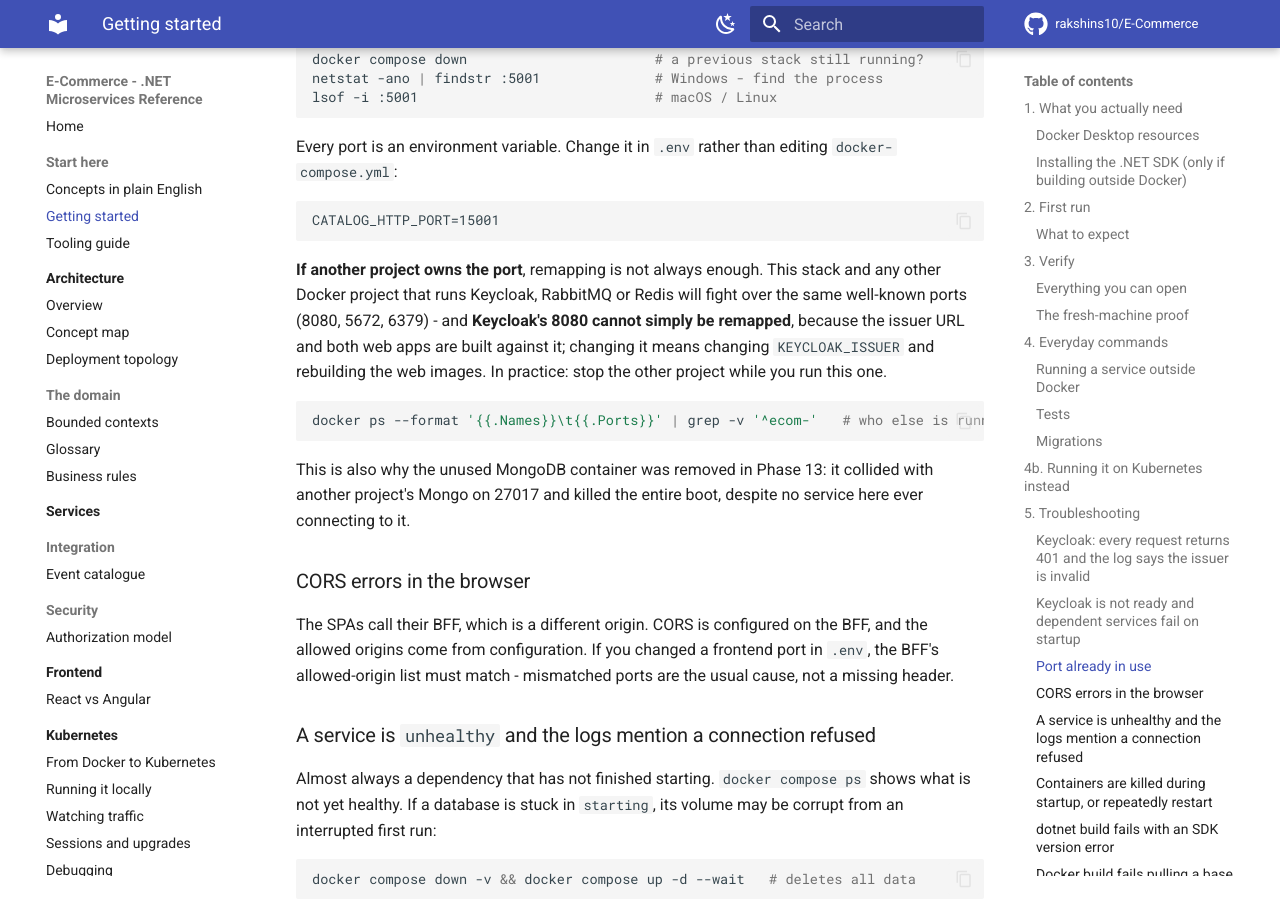
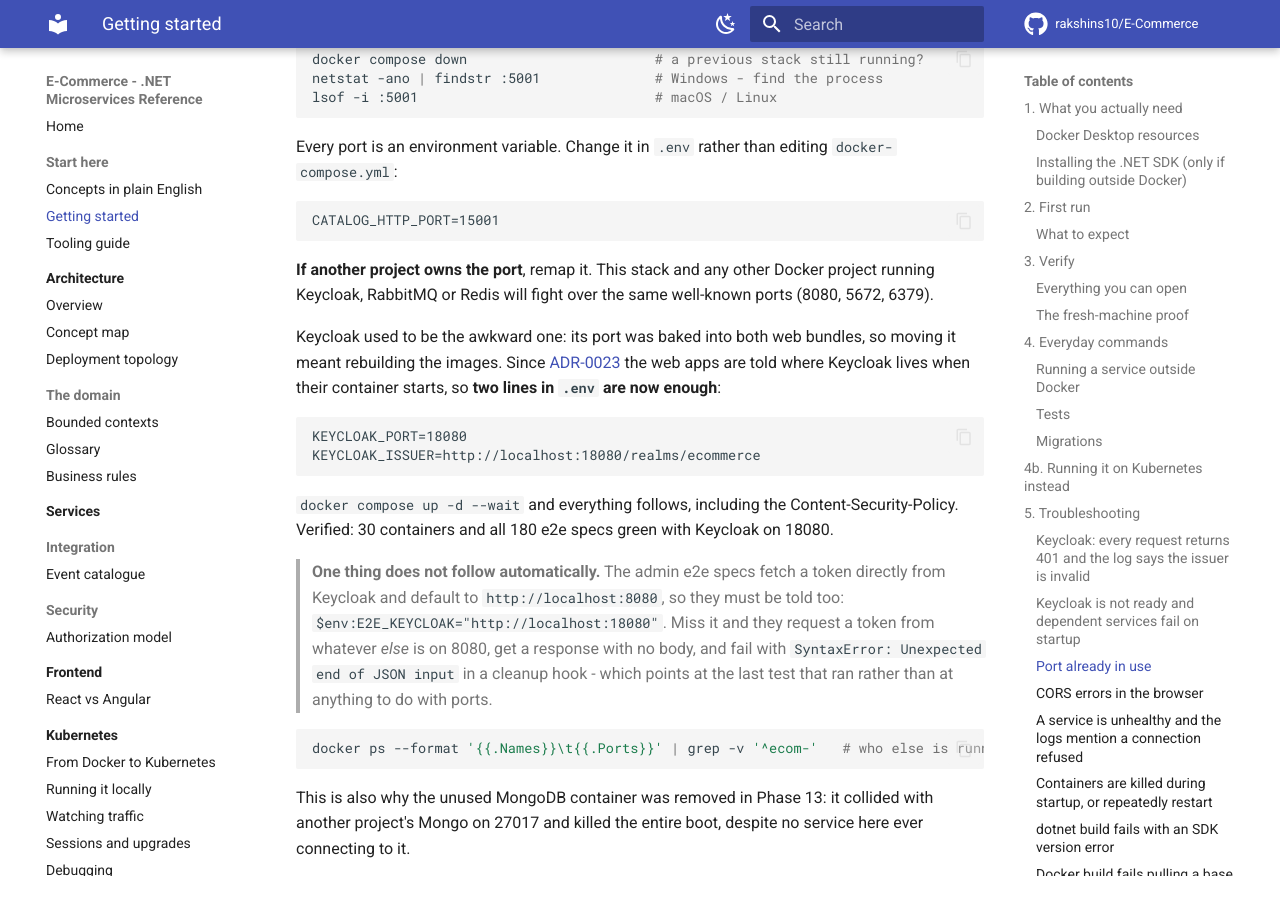
Before and after one commit to rakshins10/E-Commerce, an MkDocs documentation site: the page built from docs/getting-started.md, in a window 1280 px wide and 900 px high, scrolled down 6521 px. Built offline with MkDocs 1.6.1 and Material for MkDocs 9.7.7, drawn with Linux system fonts in a browser that asks for light colours; comment, search, counter and statistics services are not loaded.

Commit message:
docs: Keycloak port can be remapped now, and the admin e2e specs need telling
getting-started said Keycloak was stuck on 8080 because the port was baked into
both web bundles. ADR-0023 removed that: two lines in .env move it, and the CSP
follows. Verified with the whole stack on 18080 - 30 containers, 180 e2e specs.

The catch worth documenting is that the admin specs fetch a token straight from
Keycloak and default to :8080, so a remap sends them to whatever else owns that
port. The failure is a JSON parse error in an afterAll, reported against the
last test, with nothing pointing at ports.

Co-Authored-By: Claude Opus 5 <noreply@anthropic.com>

````diff
--- a/docs/getting-started.md
+++ b/docs/getting-started.md
@@ -276,11 +276,26 @@ Every port is an environment variable. Change it in `.env` rather than editing `
 CATALOG_HTTP_PORT=15001
 ```
 
-**If another project owns the port**, remapping is not always enough. This stack and any other Docker
-project that runs Keycloak, RabbitMQ or Redis will fight over the same well-known ports (8080, 5672,
-6379) - and **Keycloak's 8080 cannot simply be remapped**, because the issuer URL and both web apps are
-built against it; changing it means changing `KEYCLOAK_ISSUER` and rebuilding the web images. In
-practice: stop the other project while you run this one.
+**If another project owns the port**, remap it. This stack and any other Docker project running
+Keycloak, RabbitMQ or Redis will fight over the same well-known ports (8080, 5672, 6379).
+
+Keycloak used to be the awkward one: its port was baked into both web bundles, so moving it meant
+rebuilding the images. Since [ADR-0023](adr/0023-runtime-configuration-for-single-page-apps.md) the web
+apps are told where Keycloak lives when their container starts, so **two lines in `.env` are now enough**:
+
+```dotenv
+KEYCLOAK_PORT=18080
+KEYCLOAK_ISSUER=http://localhost:18080/realms/ecommerce
+```
+
+`docker compose up -d --wait` and everything follows, including the Content-Security-Policy. Verified:
+30 containers and all 180 e2e specs green with Keycloak on 18080.
+
+> **One thing does not follow automatically.** The admin e2e specs fetch a token directly from Keycloak
+> and default to `http://localhost:8080`, so they must be told too:
+> `$env:E2E_KEYCLOAK="http://localhost:18080"`. Miss it and they request a token from whatever *else*
+> is on 8080, get a response with no body, and fail with `SyntaxError: Unexpected end of JSON input`
+> in a cleanup hook - which points at the last test that ran rather than at anything to do with ports.
 
 ```bash
 docker ps --format '{{.Names}}\t{{.Ports}}' | grep -v '^ecom-'   # who else is running?
````
Also changed, not shown: CLAUDE.md (+1 -0 lines).
